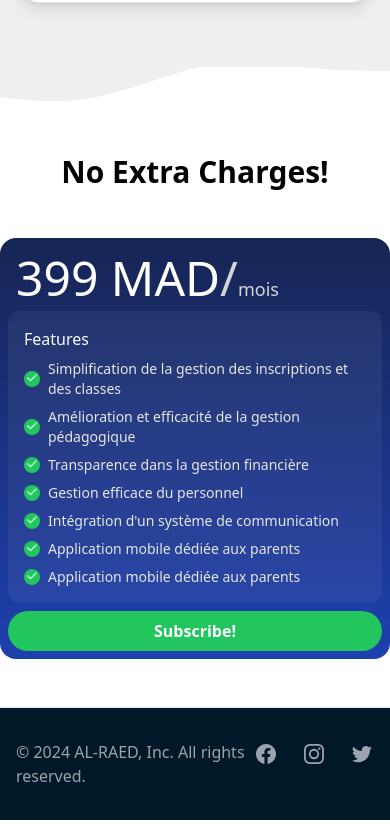
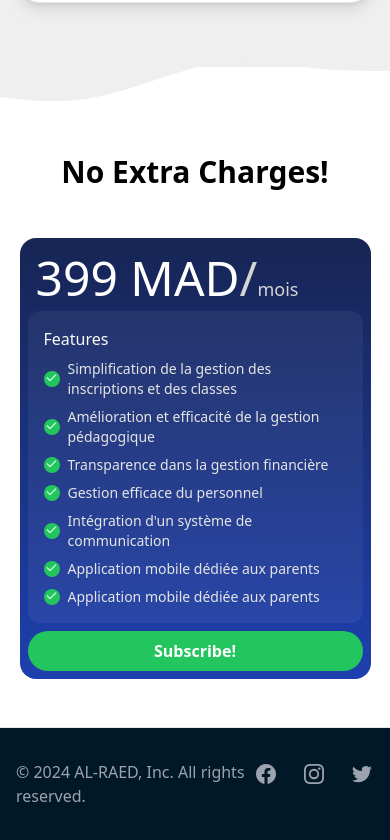
Before and after one commit to YOUCEF54/AL-RAED-LANDING-PAGE, a plain HTML site: page index.htm in a window 390 px wide. Shown: the part 5357-6197 px from the top of the page. Drawn offline with nearby package versions, Linux system fonts and the light colour scheme.

Commit message:
updates on index.html

```diff
--- a/index.htm
+++ b/index.htm
@@ -285,7 +285,7 @@
        <div class="plans  w-full">
         <h2 class="text-center text-3xl font-bold">No Extra Charges!</h2>
             <div class=" gap-4 m-auto">
-                <div class="w-fit m-auto min-h-[18rem] place-items-start p-2 flex flex-col items-start justify-start  my-12 rounded-2xl bg-gradient-to-b from-blue-950  to-blue-800 text-white col-start-1 col-span-3 ">
+                <div class="sm:w-fit max-sm:w-[90vw] m-auto min-h-[18rem] place-items-start p-2 flex flex-col items-start justify-start  my-12 rounded-2xl bg-gradient-to-b from-blue-950  to-blue-800 text-white col-start-1 col-span-3 ">
                     <div class=" items-baseline p-2 text-5xl place-self-start w-fit  text-white flex    ">
                         399 MAD<span class="text-neutral-300">/</span><span class="text-lg text-neutral-300">mois</span>
                     </div>
@@ -301,7 +301,7 @@
                         <li class="flex items-center text-neutral-200"><span class="bg-green-500 rounded-full mr-2 size-4 flex-shrink-0 flex justify-center items-center"><i class="fa-solid fa-check text-green-200 text-[.7rem] "></i></span>Application mobile dédiée aux parents</li>
                     </ul>
                     </div>
-                    <button class=" bg-green-500 p-2 mt-2 rounded-full w-full font-semibold hover:bg-neutral-50">Subscribe!</button>
+                    <button class=" bg-green-500 p-2 mt-2 rounded-full w-full font-semibold hover:bg-green-600">Subscribe!</button>
                 </div>
             </div>
        </div>
```
